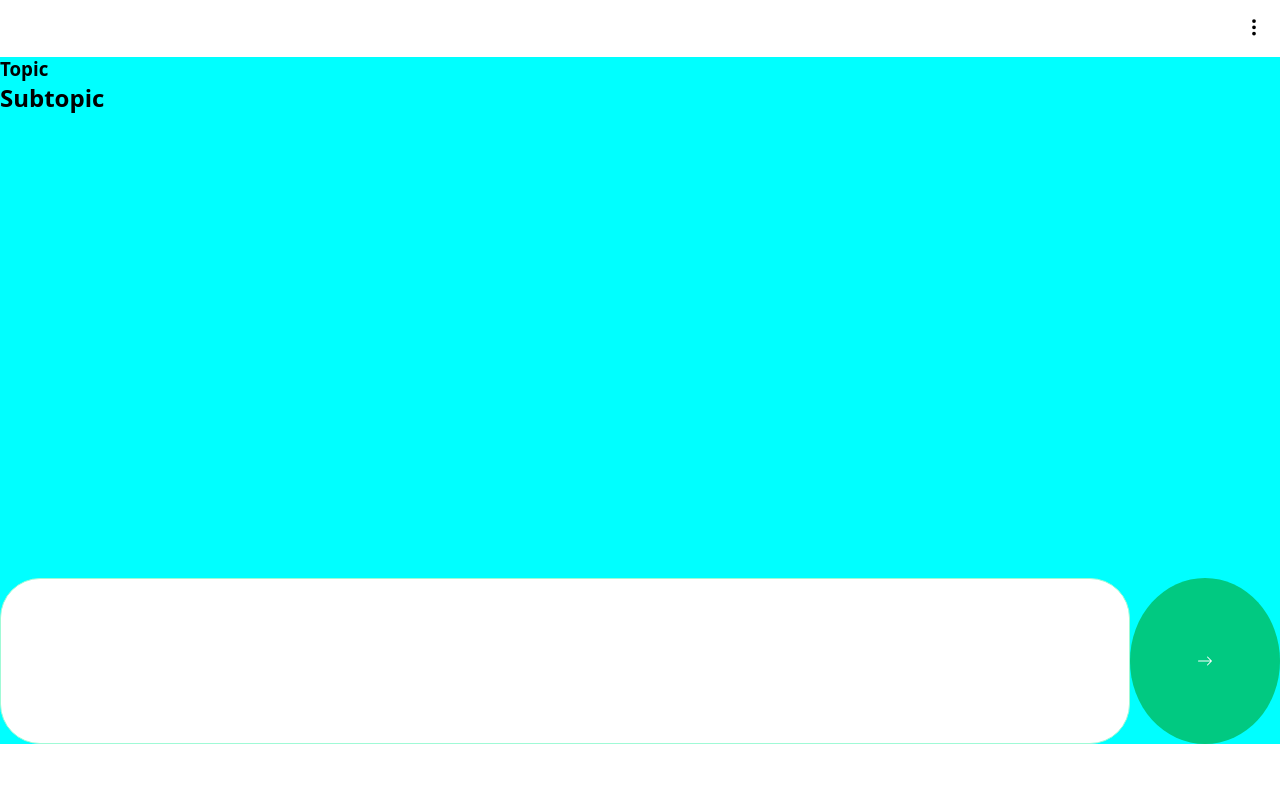
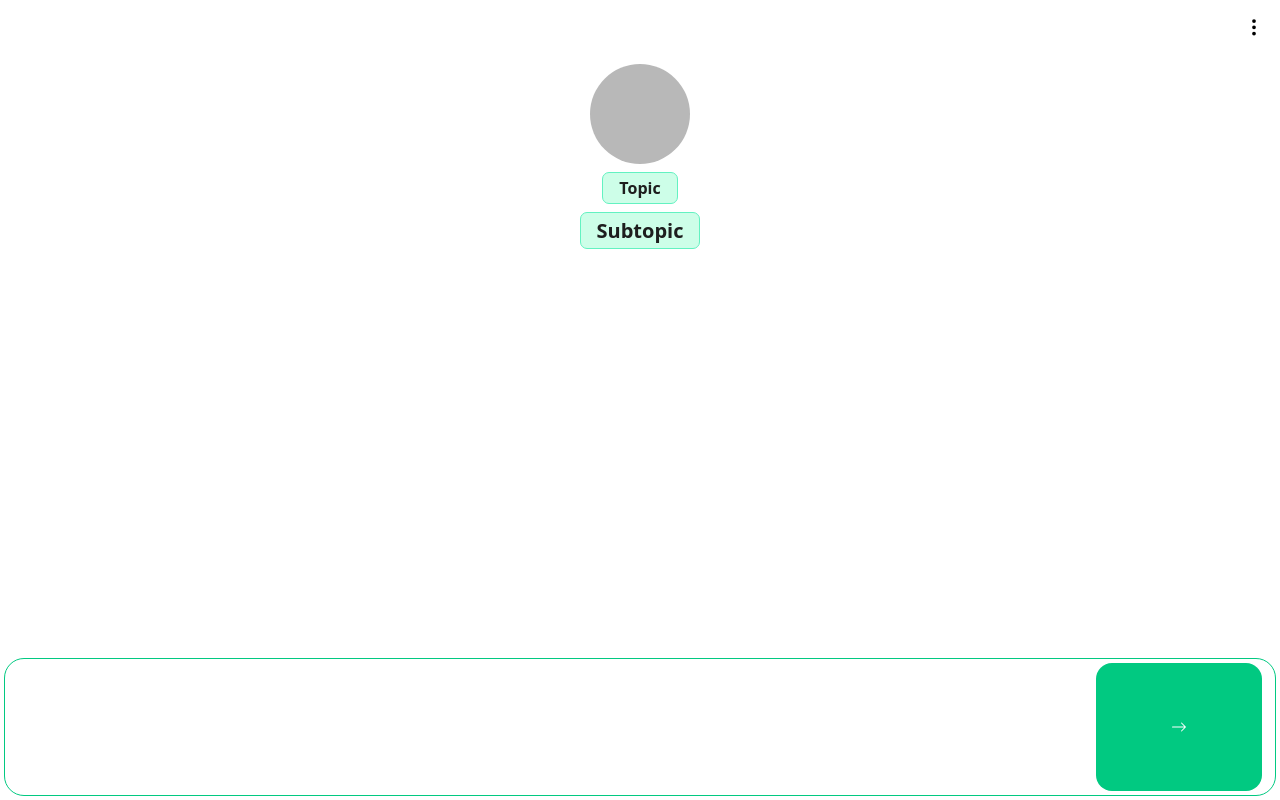
Before and after one commit to AngelCstd/Chatea-en-ingles, a React (Vite) app in the folder poliChat/: page / in a window 1280 px wide. Built offline with nearby package versions, Linux system fonts and the light colour scheme.

Commit message:
chat view

```diff
--- a/poliChat/src/Views/Chat/Chat.css
+++ b/poliChat/src/Views/Chat/Chat.css
@@ -1,30 +1,67 @@
 .chat__section{
-    padding-top: 56px;
-    position: relative;
-    height: calc(100dvh - 56px);
-    background-color: aqua;
+    padding: 56px 4px 4px;
+    height: 100dvh;
+    display: flex;
+    flex-direction: column;
+    justify-content: flex-end;
+    gap: 8px;
+}
+.chat__messages{
+height: calc(100vh - 110px);
+overflow: auto;
+}
+.chat__details{
+display: flex;
+flex-direction: column;
+justify-content: center;
+align-items: center;
+text-align: center;
+gap: 8px;
+padding: 8px 0;
+}
+.chat__details--imagen{
+    width: 100px;
+    height: 100px;
+    background-color: rgb(184, 184, 184);
+    border-radius: 50%;
+}
+.chat__details--titles{
+    background-color: #CDFEE8;
+    border: 1px solid #63F2C1;
+    color: #1E1E1E;
+    border-radius: 7px;
+    padding: 4px 16px;
+    font-weight: 600;
+}
+.chat__details--topic{
+    font-size: 16px;
+}
+.chat__details--subtopic{
+    font-size: 20px;
 }
 .chat__inputcontainer{
-    position: absolute;
     width: 100%;
     display: flex;
-    bottom: 0;
+    padding: 4px;
+    border: 1px solid #01C981;
+    border-radius: 20px;
+    gap: 4px;
 }
 .chat__inputcontainer input{
-    border: 1px solid #A0FAD6;
-    border-radius: 40px;
-    padding: 8px;
-    width: calc(100% - 33px);
-    height: 13vw;
-    font-size: 18px;
+    border: none;
+    background-color: transparent;
+    padding: 0 8px;
+    width: calc(100% - 14vw);
+    font-size: 16px;
+    border-radius: 16px;
 }
 .chat__inputcontainer button{
-    border-radius: 50%;
+    border-radius: 16px;
     border: none;
     background-color: #01C981;
     color: #FFF;
     width: 13vw;
-    height: 13vw;
+    height: 10vw;
     display: flex;
     justify-content: center;
     align-items: center;
--- a/poliChat/src/Views/Chat/index.jsx
+++ b/poliChat/src/Views/Chat/index.jsx
@@ -13,14 +13,13 @@ export function Chat() {
             <div className="chat__messages">
                 <article className="chat__details">
                     <div className="chat__details--imagen"></div>
-                    <h1 className="chat__details--topic">
+                    <h1 className="chat__details--topic chat__details--titles">
                         Topic
                     </h1>
-                    <h2 className="chat__details--subtopic">
+                    <h2 className="chat__details--subtopic chat__details--titles">
                         Subtopic
                     </h2>
                 </article>
-
             </div>
             <form className="chat__inputcontainer">
                 <input type="text" value={message} onChange={handleInputMessage} />
```
